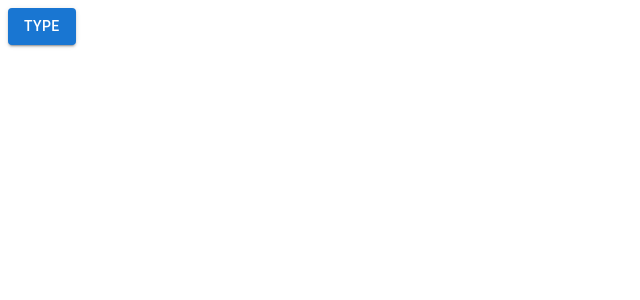
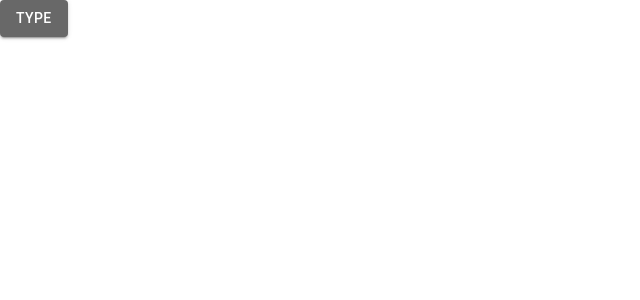
Before and after one commit to olehkl1apko/creative-agency-reactjs-app, a React (Create React App) app: page / in a window 1280 px wide. Shown: the top 300 px of the page, without its empty margins (0-640 px from the left). Built offline with nearby package versions, Linux system fonts and the light colour scheme.

Commit message:
ADD: theme

```diff
--- /dev/null
+++ b/src/theme.js
@@ -0,0 +1,78 @@
+import { createTheme } from '@mui/material/styles'
+import createBreakpoints from '@mui/system/createTheme/createBreakpoints'
+
+const breakpoints = createBreakpoints({})
+
+const theme = createTheme({
+  palette: {
+    primary: {
+      main: '#686868',
+    },
+    slateBlue: {
+      main: '#777FEB',
+    },
+  },
+  typography: {
+    h2: {
+      fontFamily: 'Montserrat',
+      fontWeight: 700,
+      fontSize: '32px',
+      lineHeight: '39px',
+      textTransform: 'capitalize',
+      color: '#000000',
+      [breakpoints.up('md')]: {
+        fontSize: '64px',
+        lineHeight: '78px',
+      },
+    },
+    h3: {
+      fontFamily: 'Montserrat',
+      fontWeight: 700,
+      fontSize: '24px',
+      lineHeight: '29px',
+      textTransform: 'capitalize',
+      color: '#000000',
+    },
+    body1: {
+      fontFamily: 'Montserrat, sans-serif',
+      fontWeight: 400,
+      fontSize: '14px',
+      lineHeight: '17px',
+      color: '#686868',
+      [breakpoints.up('md')]: {
+        fontSize: '24px',
+        lineHeight: '29px',
+        fontWeight: 500,
+      },
+    },
+    someStyle: {
+      fontFamily: 'Montserrat,sans-serif',
+      textTransform: 'capitalize',
+    },
+  },
+  components: {
+    // Name of the component
+    MuiOutlinedInput: {
+      styleOverrides: {
+        notchedOutline: {
+          border: '0.5px solid #777FEB',
+        },
+        root: {
+          borderRadius: '8px',
+          color: '#000',
+          fontSize: '16px',
+          lineHeight: '20px',
+          fontWeight: 500,
+          '&.Mui-focused .MuiOutlinedInput-notchedOutline': {
+            border: '2px solid #777FEB',
+          },
+          '&:hover .MuiOutlinedInput-notchedOutline': {
+            border: '2px solid #777FEB',
+          },
+        },
+      },
+    },
+  },
+})
+
+export default theme
```
Also changed, not shown: src/index.js (+9 -8 lines), 1 other file (tests, documents, lock files or other folders).
